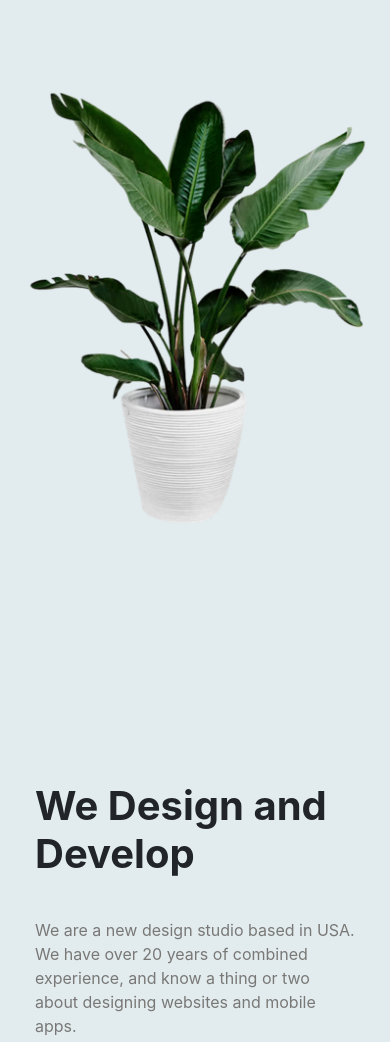
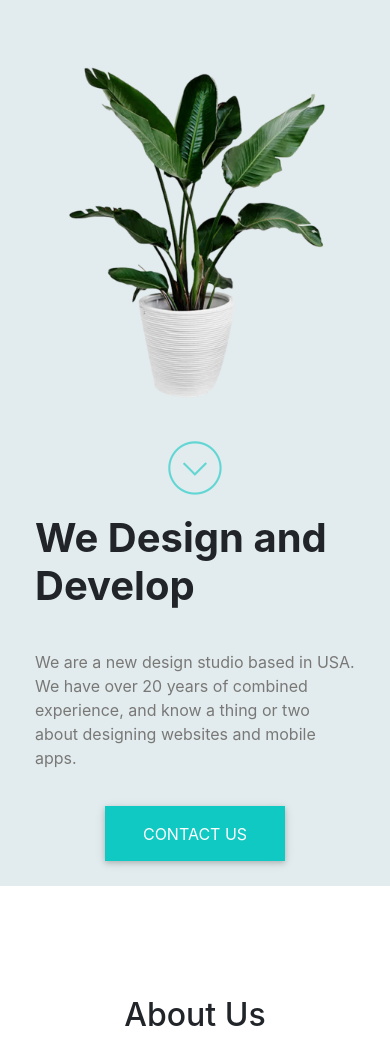
Before and after one commit to Alla-N/PortfolioSite, a plain HTML site: page index.html in a window 390 px wide. Shown: the part 55-1097 px from the top of the page. Drawn offline with nearby package versions, Linux system fonts and the light colour scheme.

Commit message:
fix horizontal scroll

```diff
--- a/index.html
+++ b/index.html
@@ -30,7 +30,7 @@
 <body>
 	<header>
 		<div class="container">
-			<div class="row">
+			<div class="row no-gutters">
 				<div class="col-xs-12 col-sm-12 col-md-12 col-lg-12">
 					<div class="headerBlock">
 						<div class="logo">
--- a/style.css
+++ b/style.css
@@ -75,8 +75,7 @@ i.pe-7s-menu:before {
 .mainHeaderImg {
 	background-color: #e2ecee;
 	text-align: center;
-	display: block;
-	height: 85vh;
+	height: 450px;
 }
 .mainHeaderImg>img {
 	max-width: 100%;
@@ -91,7 +90,7 @@ i.pe-7s-menu:before {
 	padding-left: 35px;
 	padding-right: 35px;
 	position: relative;
-	height: 85vh;
+	height: 450px;
 }
 
 .mainHeaderText>h1{
@@ -129,18 +128,15 @@ i.pe-7s-menu:before {
 	opacity: 0.6;
 	transition: .5s;
 	color: #10c9c3;
+}
 
-}
 #downButton:hover{
-
 	opacity: 1;
-
 }
 
 #down{
 	transition: 3s ease;
 }
-
 
 
 
@@ -636,8 +632,6 @@ i.pe-7s-menu:before {
 
 @media (max-width: 426px) {
 
-
-
 	.mainHeaderImg img{
 		max-height: 100%;
 	}
@@ -687,6 +681,10 @@ i.pe-7s-menu:before {
 		margin-top: 0;
 	}
 
+	#downButton{
+	top: 450px;
+	}
+
 
 }
 
```
